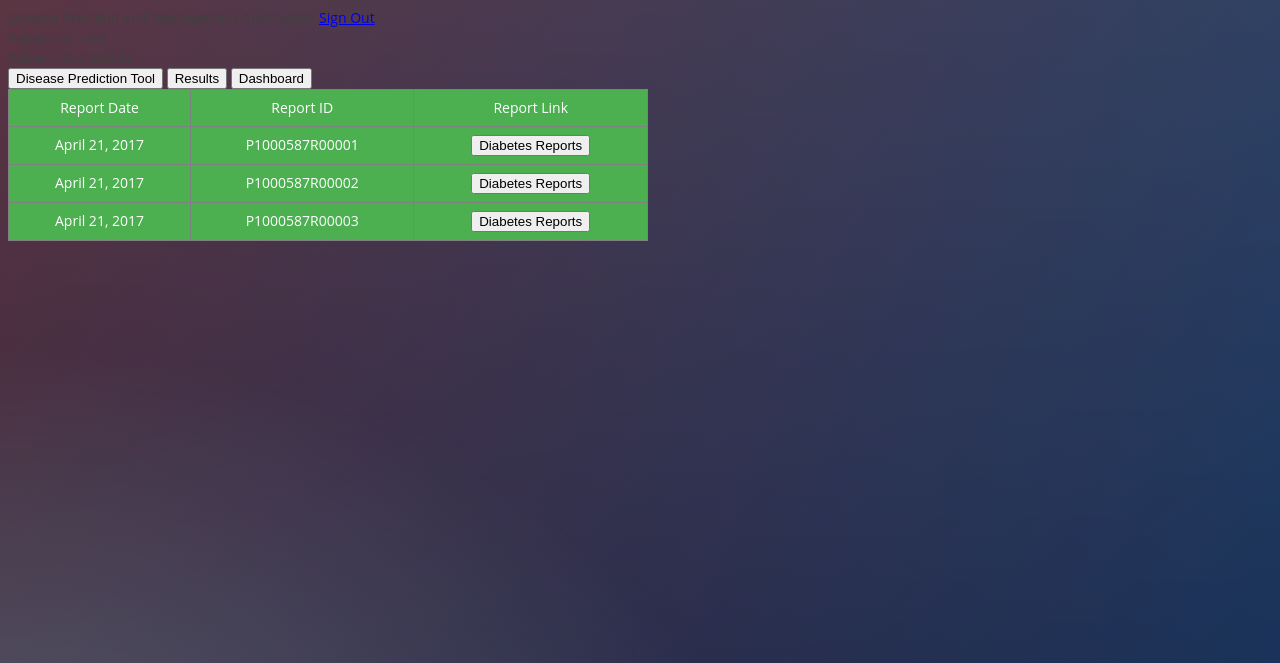
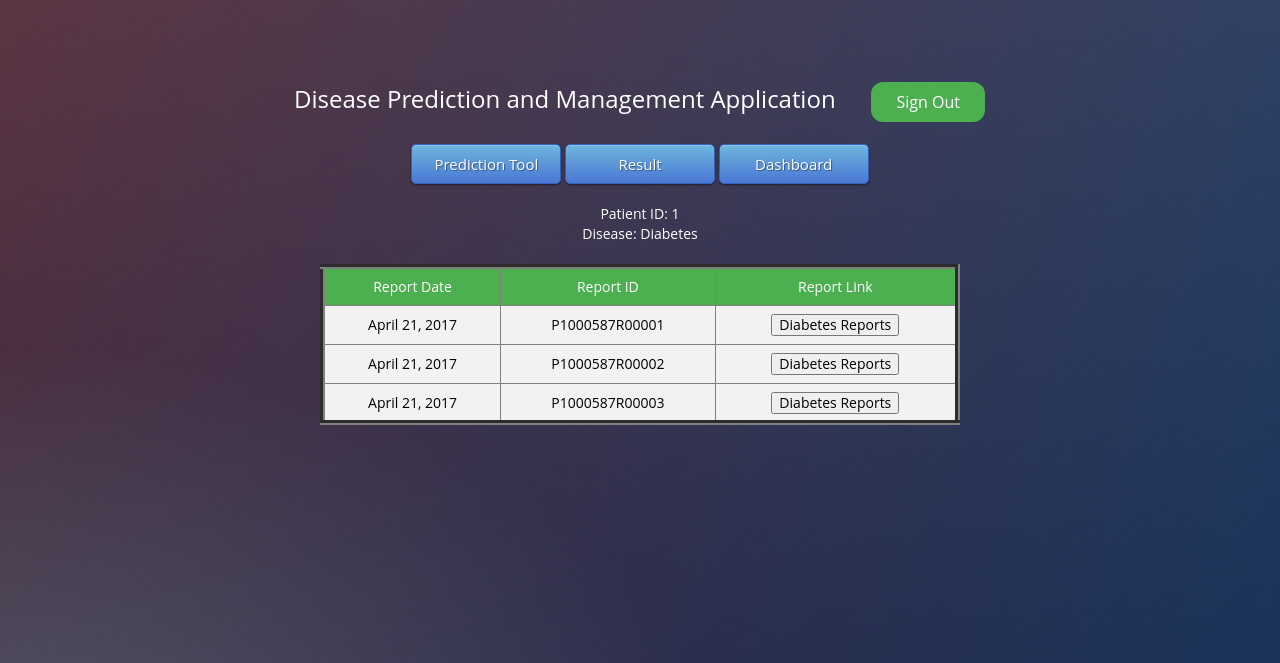
Before and after one commit to qlin1/capstone, a Django app: template capstone/capstoneapp/templates/d_dashboard.html in a window 1280 px wide. Shown: the top 663 px of the page. Run offline with Django 3.2, Linux system fonts and the light colour scheme; data comes from the database, SQL or seed files in the repository; tables that the repository leaves empty hold one stand-in row (values such as "Sample post"); the template is opened without the code that fills it: values that come from a table or form of the project are taken from there, most other values are stand-ins (such as "Sample title", 1, 10 or a date in 2020); lists and menus that the app fills with data are empty; some libraries are stand-ins or nearby versions.

Commit message:
Finish Style in html

```diff
--- a/capstone/capstoneapp/templates/d_dashboard.html
+++ b/capstone/capstoneapp/templates/d_dashboard.html
@@ -1,9 +1,3 @@
-<!DOCTYPE html>
-<html lang="en">
-<head>
-    <meta charset="UTF-8">
-    <title>Title</title>
-    <style type="text/css">
 <!DOCTYPE html>
 <html >
 <head>
@@ -44,6 +38,7 @@ th, td {
 }
 
 tr:nth-child(even){background-color: #f2f2f2}
+tr:nth-child(odd){background-color: #f2f2f2}
 
 th {
     background-color: #4CAF50;
@@ -325,50 +320,58 @@ input:focus { box-shadow: inset 0 -5px 45px rgba(100,100,100,0.4), 0 1px 1px rgb
     </style>
 
     <script src="https://cdnjs.cloudflare.com/ajax/libs/prefixfree/1.0.7/prefixfree.min.js"></script>
-    </style>
+
 </head>
 
-<body>
-    <div>
+<body style = "color:white">
+    <div align="center" style = "color:white">
+        </br>
+        </br>
+        </br>
+        </br>
+        <font size="5">Disease Prediction and Management Application&nbsp; &nbsp; &nbsp;</font>
+            <a href="{% url 'login' %}" class="button1">Sign Out</a>
+    </div>
+    <div align="center">
+        </br>
+        <button type="submit" style="width:150px" class="btn btn-primary btn-block btn-large">Prediction Tool</button>
+        <button type="submit" style="width:150px" class="btn btn-primary btn-block btn-large">Result</button>
+        <button type="submit" style="width:150px" class="btn btn-primary btn-block btn-large">Dashboard</button>
+        </br>
+    </div>
+    </br>
+    <div align="center">
+        Patient ID: {{patient_id}}
+    </div>
+    <div align="center">
+        Disease: Diabetes
+    </div>
 
-            <h>Disease Preiction and Management Application
-            <a href="login">Sign Out</a>
-
-    </div>
-    <div>
-        Patient ID:1000
-    </div>
-    <div>
-        Patient ID:Diabetes
-    </div>
-    <div>
-        <button>Disease Prediction Tool</button>
-        <button>Results</button>
-        <button>Dashboard</button>
-    </div>
-    <div>
-        <table border="1">
+    <div align="center" >
+        </br>
+        <table border="5">
             <tr>
                 <th>Report Date</th>
                 <th>Report ID</th>
                 <th>Report Link</th>
             </tr>
+
             {% for record in records %}
             <tr>
 
-                <th class="col-md-2">
+                <td class="col-md-2">
 
                     {{ record.date }}
 
 
-                </th>
-                <th class="col-md-2">
+                </td>
+                <td class="col-md-2">
 
                     {{ record.report_id }}
 
 
-                </th>
-                <th>
+                </td>
+                <td>
                     <!--<a href="comment">Diabetes Report</a>-->
                     <form action="{% url 'final_result' patient_id%}" method="post">
                         <button>Diabetes Reports</button>
@@ -376,7 +379,7 @@ input:focus { box-shadow: inset 0 -5px 45px rgba(100,100,100,0.4), 0 1px 1px rgb
                     </form>
                     {% empty %}
 
-                </th>
+                </td>
             </tr>
             {% endfor %}
             <tr>
--- a/capstone/capstoneapp/templates/d_final_result.html
+++ b/capstone/capstoneapp/templates/d_final_result.html
@@ -257,7 +257,7 @@
     <hr style="height:0.1px; visibility:hidden; margin-bottom:-1px"></hr>
     <h2 style= "text-align:center; font-size: medium">Disease Type: Diabetes</h2>
     <hr style="height:0.1px; visibility:hidden; margin-bottom:-1px"></hr>
-    <h2 style= "text-align:center; font-size: medium"> <br>Report ID: </br>{{report_id}}<br> Report Date </br> {{report_date}}</h2>
+    <h2 style= "text-align:center; font-size: medium"> <b>Report ID: </b>{{report_id}}<b> | Report Date:  {{report_date}}</h2>
 </div>
 
 <a class="logo" href="">Logo</a>
```
Lines whose indentation alone changed are shown as unchanged.
